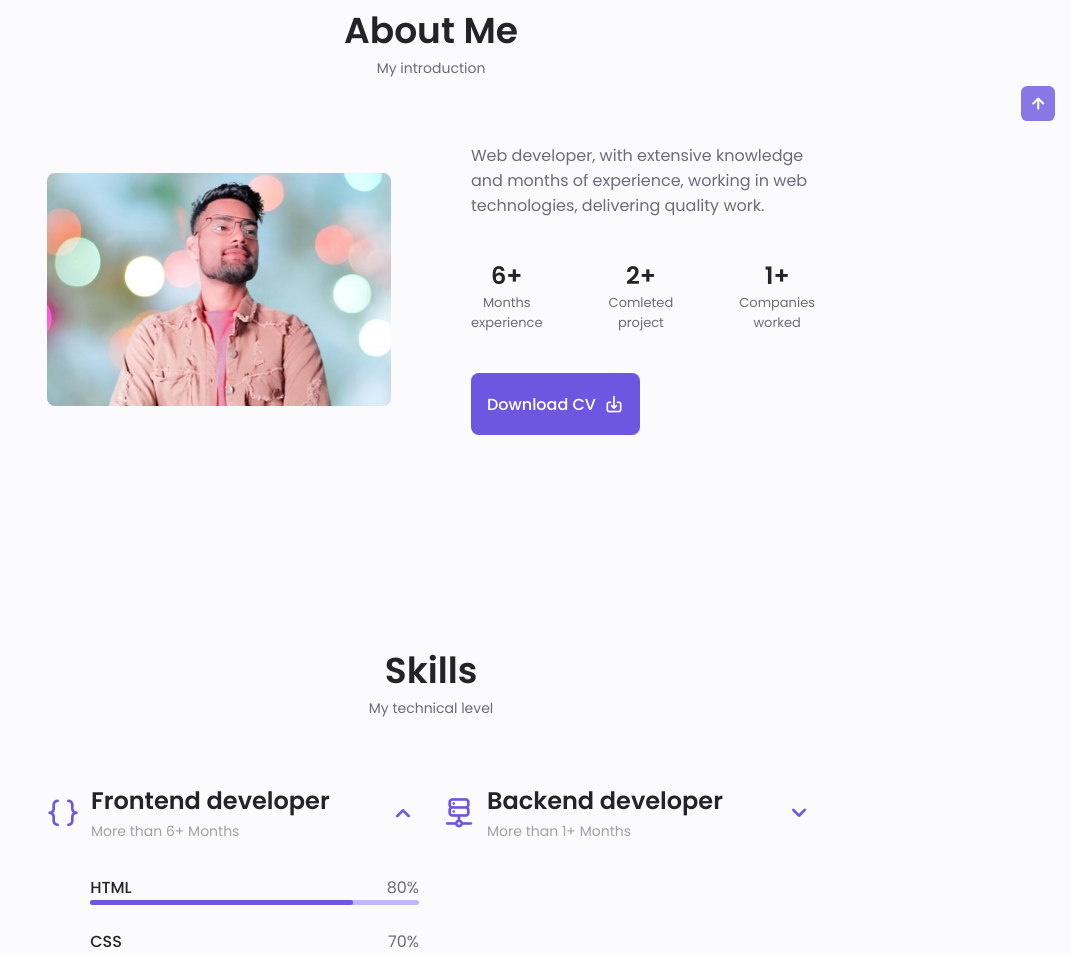
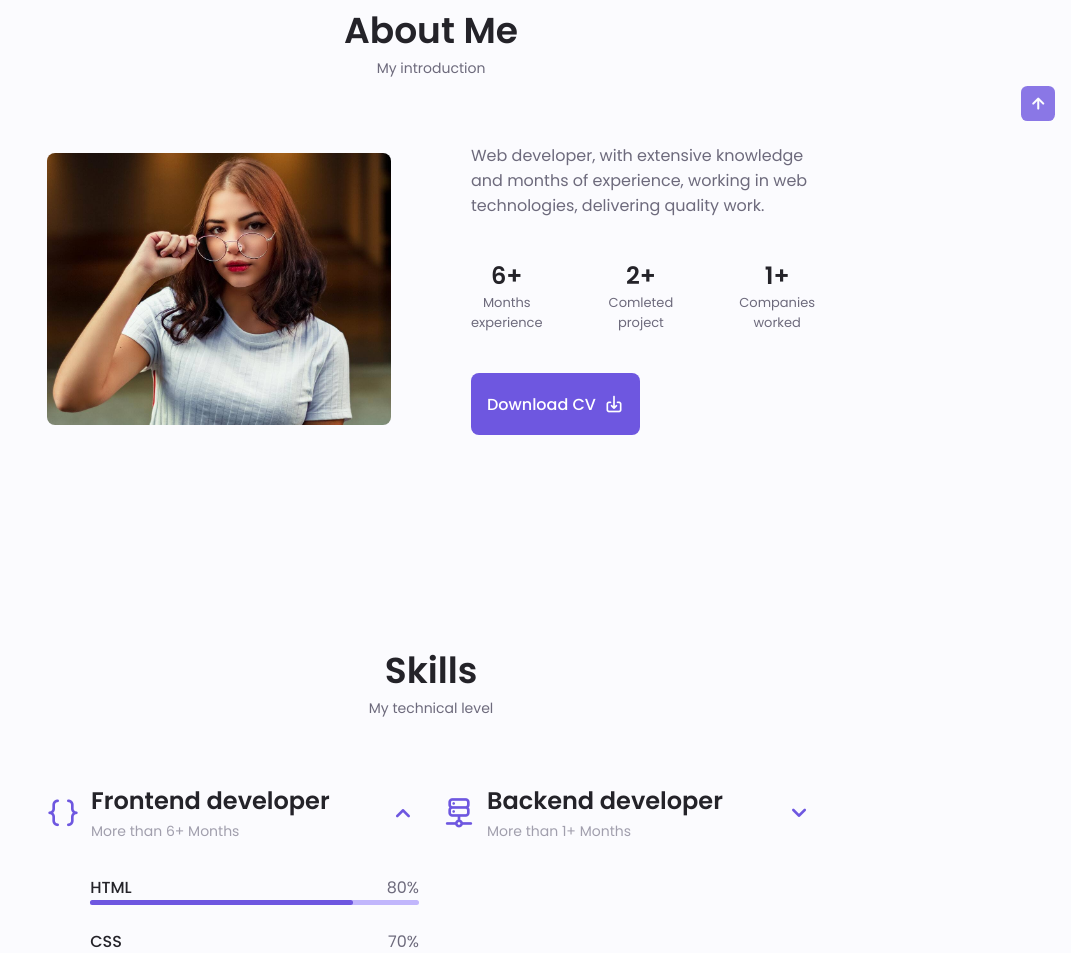
Before and after one commit to AsifNewai/MrAsif.github.io, a plain HTML site: page index.html in a window 1280 px wide. Shown: the part 839-1792 px from the top of the page, without its empty margins (209-1280 px from the left). Drawn offline with nearby package versions, Linux system fonts and the light colour scheme.

Commit message:
asdfgbnm

```diff
--- a/index.html
+++ b/index.html
@@ -140,7 +140,7 @@
             <span class="section__subtitle">My introduction</span>
 
             <div class="about__container container grid">
-                <img src="/assets/img/Asif2.jpg" alt="" class="about__img">
+                <img src="/assets/img/about.jpg" alt="" class="about__img">
 
                 <div class="about__data">
                     <p class="about__description">
```
